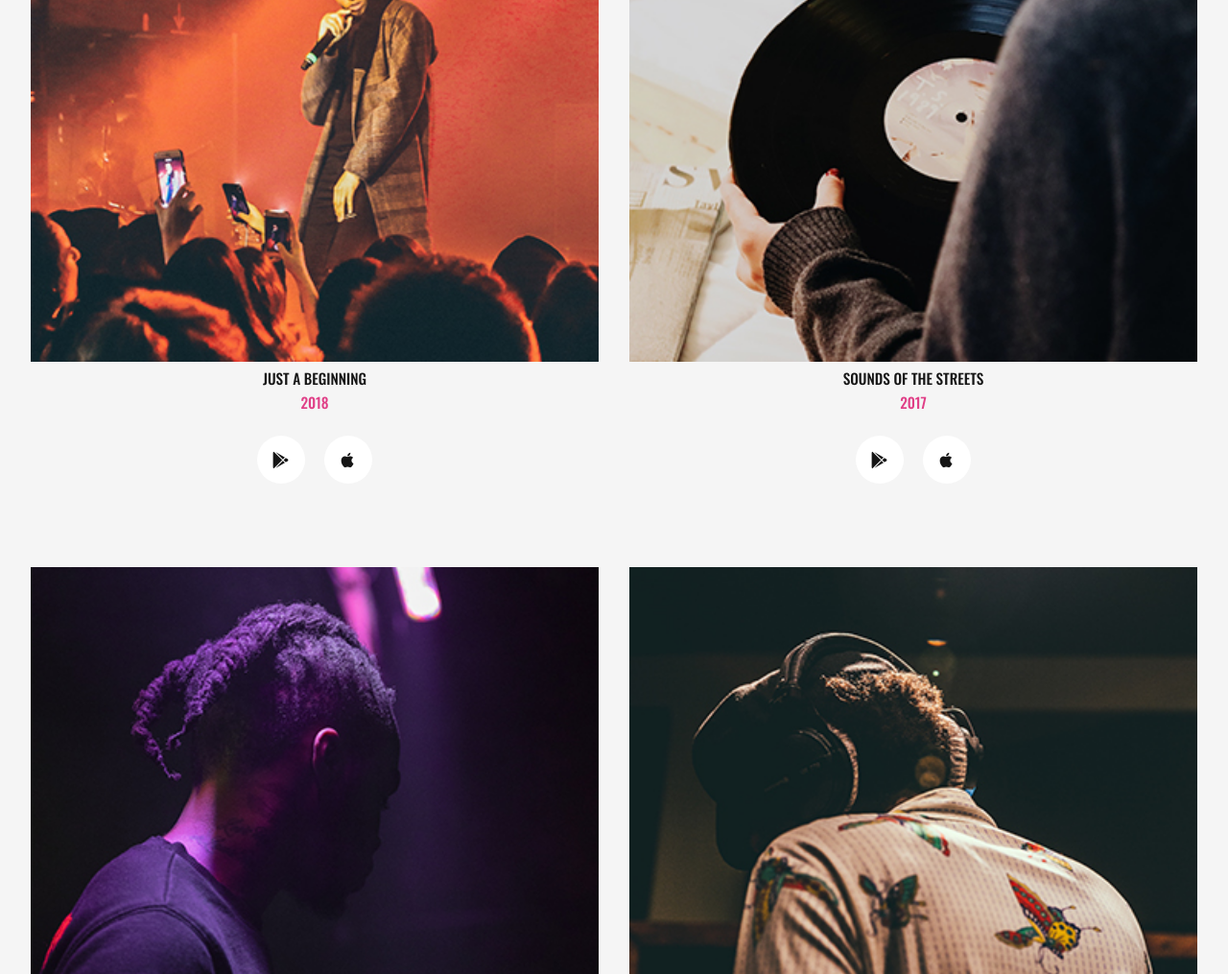
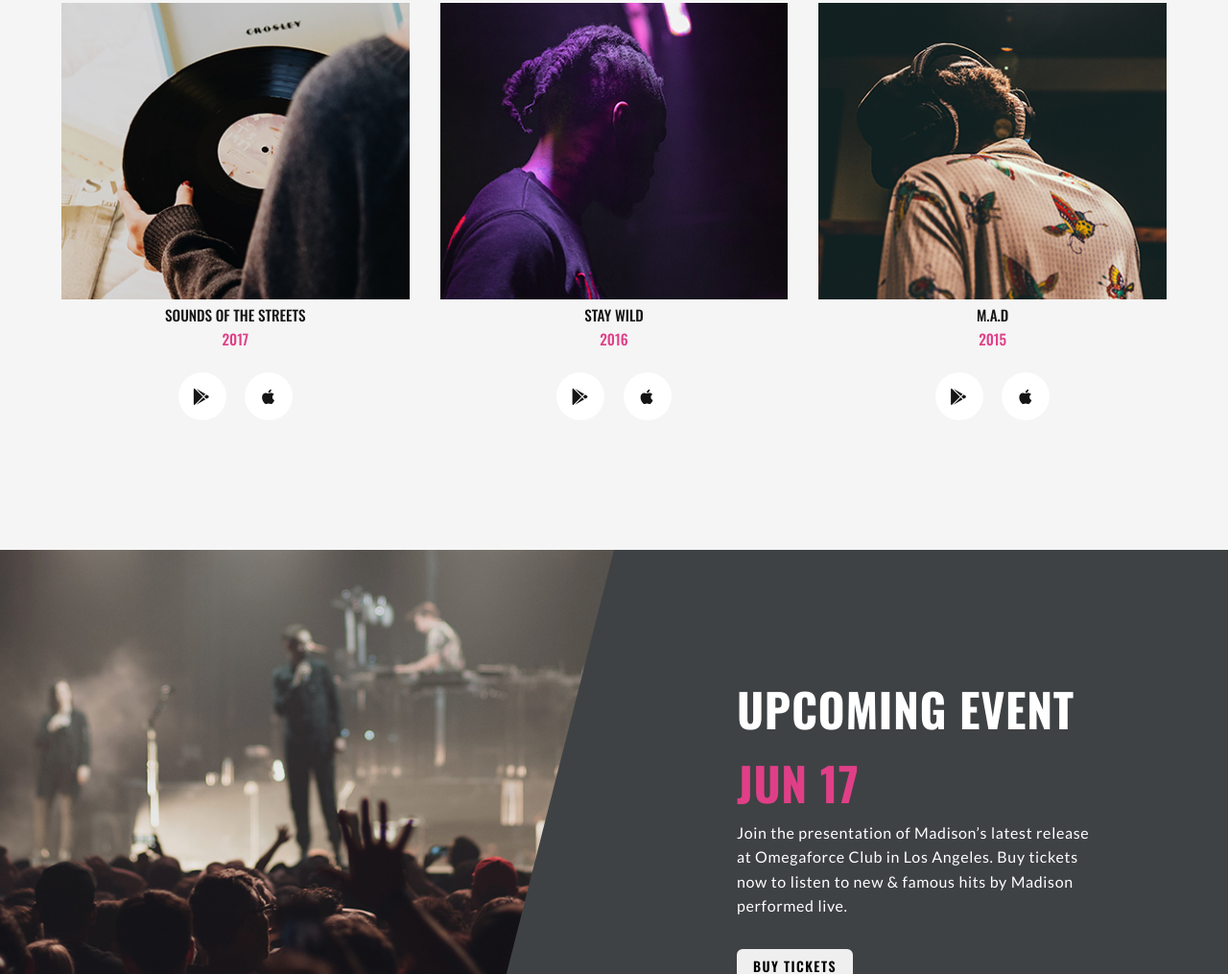
Before and after one commit to wdaweb/css--zong-zuo-ye-template-rwd-wang-zhan-iiQvQii, a plain HTML site: page index.html in a window 1280 px wide. Shown: the part 2516-3531 px from the top of the page at 96% size. Drawn offline with nearby package versions, Linux system fonts and the light colour scheme.

Commit message:
差導覽列

```diff
--- a/index.html
+++ b/index.html
@@ -300,7 +300,7 @@
             </div>
           </div>
         </div>
-        <div class="col">
+        <div class="col col-height2">
           <div class="card">
             <img src="./img/masonry-gallery-2-270x530.jpeg">
             <div class="text">
@@ -584,7 +584,7 @@
           </a>
         </div>
       </div>
-      <div class="col">
+      <div class="col menu">
         <h2>MENU</h2>
         <div id="menu-wrap">
           <ul>
@@ -623,6 +623,19 @@
     </div>
   </footer>
 
+  <script src='https://cdnjs.cloudflare.com/ajax/libs/jquery/3.6.0/jquery.min.js'></script>
+  <script src="https://unpkg.com/isotope-layout@3/dist/isotope.pkgd.min.js"></script>
+  <script>
+    $('#tour-gallery .row').isotope({
+      // options
+      itemSelector: '.col',
+      layoutMode: 'masonry',
+      masonry: {
+        columnWidth: 300,
+        gutter: 20
+      }
+    });
+  </script>
 </body>
 
 </html>
--- a/sass/_global.scss
+++ b/sass/_global.scss
@@ -4,6 +4,10 @@
   margin: 0;
   list-style: none;
   box-sizing: border-box;
+
+  &::selection {
+    background: $secondary;
+  }
 }
 
 body {
--- a/sass/main/_04_about.scss
+++ b/sass/main/_04_about.scss
@@ -23,11 +23,12 @@
     position: relative;
     padding-left: 50px;
 
+    // 橫線
     &::before {
       position: absolute;
       content: '';
       left: 0;
-      top: 40px;
+      top: 55px;
       height: 1px;
       width: 40px;
       background: rgba(255, 255, 255, 0.4);
@@ -52,7 +53,25 @@
     padding: 5rem 2rem;
 
     .col {
+      transition: .5s;
       width: 50%;
     }
   }
+
+  @include lg {
+    padding: 10rem 3rem;
+
+    h1 {
+      font-size: 3rem;
+
+      // 橫線
+      &::before {
+        top: 70px;
+      }
+    }
+
+    p {
+      font-size: 1rem;
+    }
+  }
 }
--- a/sass/main/_05_disco_graphy.scss
+++ b/sass/main/_05_disco_graphy.scss
@@ -57,4 +57,12 @@
       margin: 0 1rem 4rem 1rem;
     }
   }
+
+  @include lg {
+    padding: 4rem 3rem 3rem 3rem;
+
+    .col {
+      width: 33.333%;
+    }
+  }
 }
--- a/sass/main/_06_upcoming_event.scss
+++ b/sass/main/_06_upcoming_event.scss
@@ -5,6 +5,7 @@
 
   .col {
     margin-bottom: 1rem;
+    // height: 100%;
   }
 
   img {
@@ -28,6 +29,7 @@
 
 
     .col {
+      transition: .5s;
       width: 50%;
       margin: 0;
       padding: 5rem;
@@ -42,17 +44,22 @@
       display: block;
       position: relative;
 
-      &::after {
-        position: absolute;
-        content: '';
-        left: 276px;
-        top: 0;
-        width: 0;
-        height: 0;
-        border-bottom: 415px solid $primary;
-        border-left: 136px solid transparent;
-        z-index: 100;
-      }
+
+    }
+  }
+
+  @include lg {
+    .col {
+      padding: 8rem;
+
+    }
+
+    h1 {
+      font-size: 3rem;
+    }
+
+    p {
+      font-size: 1rem;
     }
   }
 }
@@ -60,4 +67,23 @@
 #event-bg {
   background: url('../../img/image-1-1010x608.jpeg')no-repeat center center/cover;
   display: none;
+  clip-path: polygon(0 0, 100% 0%, 77% 100%, 0% 100%);
+
 }
+
+// 三角形
+
+#event-right {
+  position: relative;
+  height: 100%;
+
+  &::before {
+    position: absolute;
+    content: '';
+    width: 50px;
+    left: 0px;
+    top: 0;
+    height: 100%;
+    background: $primary;
+  }
+}
--- a/sass/main/_07_tour_gallery.scss
+++ b/sass/main/_07_tour_gallery.scss
@@ -1,6 +1,4 @@
 #tour-gallery {
-  // background: $l-gray;
-  // background: #ff0;
   padding: 1.5rem 3rem 5rem 3rem;
 
   .card {
@@ -59,13 +57,26 @@
 
   @include md {
     .row {
-      // align-items: ;
+      justify-content: center;
+      margin: auto;
+      max-width: 100%;
+
+      &::after {
+        content: '';
+        display: block;
+        clear: both;
+      }
     }
 
     .col {
-      width: 50%;
-      padding: 0 15px;
-      // display: inline-block;
+      float: left;
+      margin-bottom: 50px;
+      width: 300px;
+      height: 400px;
+    }
+
+    .col-height2 {
+      height: 720px;
     }
   }
 }
--- a/sass/main/_09_newsletter.scss
+++ b/sass/main/_09_newsletter.scss
@@ -36,7 +36,23 @@
   }
 
   @include md {
-    padding: 3rem 2rem 2rem 2rem;
+    padding: 3rem 6rem 2rem 6rem;
 
+    button {
+      width: 150px;
+      padding: .5rem 0;
+    }
+
+    h1 {
+      font-size: 2.5rem;
+    }
+  }
+
+  @include lg {
+    padding: 3.5rem 10rem 3rem 10rem;
+
+    h1 {
+      font-size: 3rem;
+    }
   }
 }
--- a/sass/main/_10_become_fan.scss
+++ b/sass/main/_10_become_fan.scss
@@ -18,6 +18,14 @@
 
     .last-col {
       position: relative;
+    }
+  }
+
+  @include lg {
+
+    .col,
+    .col-6 {
+      width: 25%;
     }
   }
 }
--- a/sass/main/_11_merch.scss
+++ b/sass/main/_11_merch.scss
@@ -49,6 +49,12 @@
       width: 100%;
     }
   }
+
+  @include lg {
+    .col {
+      width: 25%;
+    }
+  }
 }
 
 #card-btn {
--- a/sass/main/_12_footer.scss
+++ b/sass/main/_12_footer.scss
@@ -8,7 +8,7 @@
 
   p {
     font-family: 'Lato', sans-serif;
-    margin-bottom: 1rem;
+    padding: .5rem 0;
   }
 
   h2 {
@@ -24,6 +24,7 @@
   a {
     color: #fff;
     text-decoration: none;
+
   }
 
   @include md {
@@ -42,6 +43,28 @@
       border-width: 0 0 0 3px;
     }
   }
+
+  @include lg {
+    .row {
+      justify-content: center;
+      padding: 0 5rem;
+    }
+
+    .col {
+      width: 25%;
+      padding: 0 1rem;
+    }
+
+    .about {
+      width: 50%;
+      padding-right: 5rem;
+    }
+
+    .menu {
+      padding-left: 4rem;
+
+    }
+  }
 }
 
 #footer-info {
@@ -54,11 +77,7 @@
     font-size: 14px;
     box-shadow: 3px 9px 18px 0 rgb(0 0 0 / 18%);
     margin: 1rem .5rem 0 .5rem;
-    transition: .5s;
 
-    &:hover {
-      background: $secondary;
-    }
   }
 
   .btn-black {
@@ -82,6 +101,13 @@
     font-weight: 400;
     letter-spacing: .1rem;
   }
+
+  @include lg {
+    h4 {
+      margin: 0;
+
+    }
+  }
 }
 
 #menu-wrap {
@@ -93,8 +119,15 @@
       font-size: 14px;
       line-height: 2;
       font-weight: 400;
+      transition: .5s;
+
+      &:hover {
+        color: $secondary;
+      }
     }
   }
+
+
 }
 
 // 最下面深灰宣告區
@@ -128,5 +161,10 @@
     .col {
       width: 50%;
     }
+
+    #social-icons {
+      text-align: right;
+    }
   }
+
 }
```
Also changed, not shown: css/style.css, dist/style.min.css.
